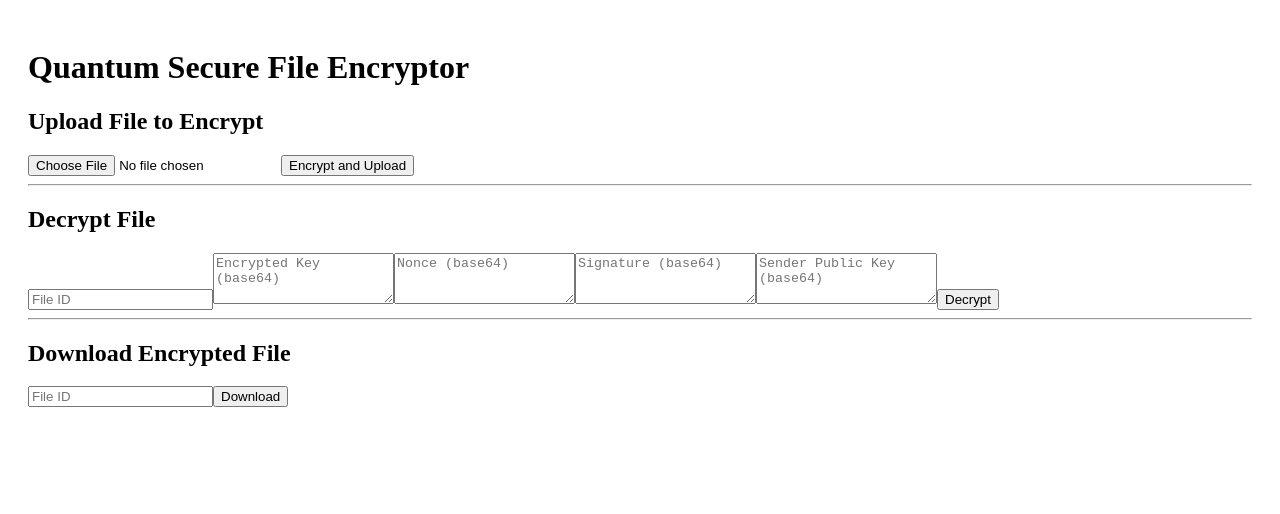
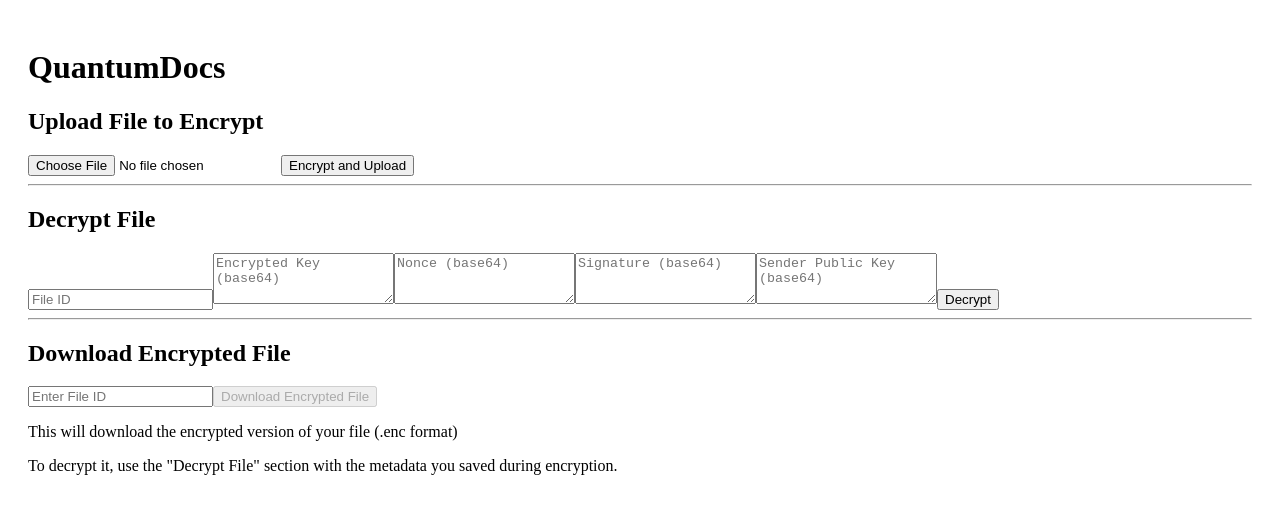
Before and after one commit to LucasHJin/QuantumShield, a Next.js app in the folder frontend/: page / in a window 1280 px wide. Shown: the top 514 px of the page. Built offline with nearby package versions, Linux system fonts and the light colour scheme.

Commit message:
Save encrypted file

```diff
--- a/frontend/src/app/downloadEncryptedFile.js
+++ b/frontend/src/app/downloadEncryptedFile.js
@@ -3,12 +3,50 @@ import React, { useState } from "react";
 
 export default function DownloadEncryptedFile() {
   const [fileId, setFileId] = useState("");
-  const [downloadUrl, setDownloadUrl] = useState(null);
+  const [downloading, setDownloading] = useState(false);
+  const [error, setError] = useState(null);
 
-  function handleDownload() {
-    if (!fileId) return alert("Enter a file ID");
+  async function handleDownload() {
+    if (!fileId.trim()) {
+      alert("Please enter a file ID");
+      return;
+    }
 
-    setDownloadUrl(`/api/download/${fileId}`);
+    setDownloading(true);
+    setError(null);
+
+    try {
+      // Use the full backend URL
+      const response = await fetch(`http://localhost:8000/api/download/${fileId}`);
+
+      if (!response.ok) {
+        const errorText = await response.text();
+        throw new Error(`Download failed: ${response.status} - ${errorText}`);
+      }
+
+      // Create blob from response
+      const blob = await response.blob();
+
+      // Create download URL
+      const url = window.URL.createObjectURL(blob);
+
+      // Create temporary link element and trigger download
+      const link = document.createElement('a');
+      link.href = url;
+      link.download = `${fileId}.enc`;
+      document.body.appendChild(link);
+      link.click();
+
+      // Clean up
+      document.body.removeChild(link);
+      window.URL.revokeObjectURL(url);
+
+    } catch (err) {
+      setError(err.message);
+      console.error("Download error:", err);
+    } finally {
+      setDownloading(false);
+    }
   }
 
   return (
@@ -16,16 +54,27 @@ export default function DownloadEncryptedFile() {
       <h2>Download Encrypted File</h2>
       <input
         type="text"
-        placeholder="File ID"
+        placeholder="Enter File ID"
         value={fileId}
         onChange={(e) => setFileId(e.target.value)}
       />
-      <button onClick={handleDownload}>Download</button>
-      {downloadUrl && (
-        <a href={downloadUrl} download={`${fileId}.enc`}>
-          Click here to download
-        </a>
+      <button
+        onClick={handleDownload}
+        disabled={downloading || !fileId.trim()}
+      >
+        {downloading ? "Downloading..." : "Download Encrypted File"}
+      </button>
+
+      {error && (
+        <div>
+          <strong>Error:</strong> {error}
+        </div>
       )}
+
+      <div>
+        <p>This will download the encrypted version of your file (.enc format)</p>
+        <p>To decrypt it, use the &quot;Decrypt File&quot; section with the metadata you saved during encryption.</p>
+      </div>
     </div>
   );
 }
--- a/frontend/src/app/page.js
+++ b/frontend/src/app/page.js
@@ -1,12 +1,12 @@
 import React from "react";
-import UploadFile from "./UploadFile";
+import UploadFile from "./uploadFile";
 import DecryptFile from "./decryptFile";
 import DownloadEncryptedFile from "./downloadEncryptedFile";
 
 export default function Home() {
   return (
     <div style={{ padding: 20 }}>
-      <h1>Quantum Secure File Encryptor</h1>
+      <h1>QuantumDocs</h1>
       <UploadFile />
       <hr />
       <DecryptFile />
```
Also changed, not shown: 3 other files (tests, documents, lock files or other folders).
